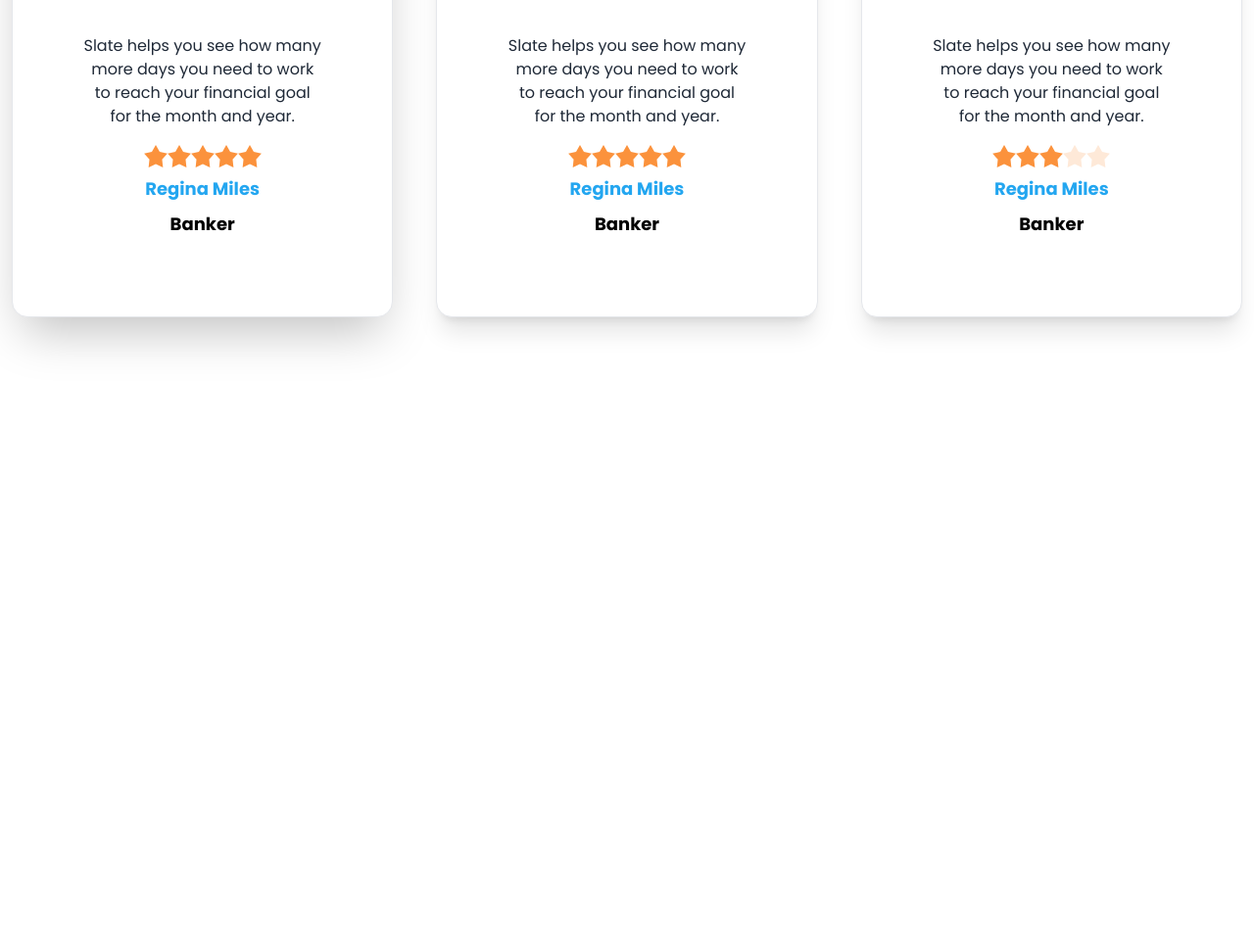
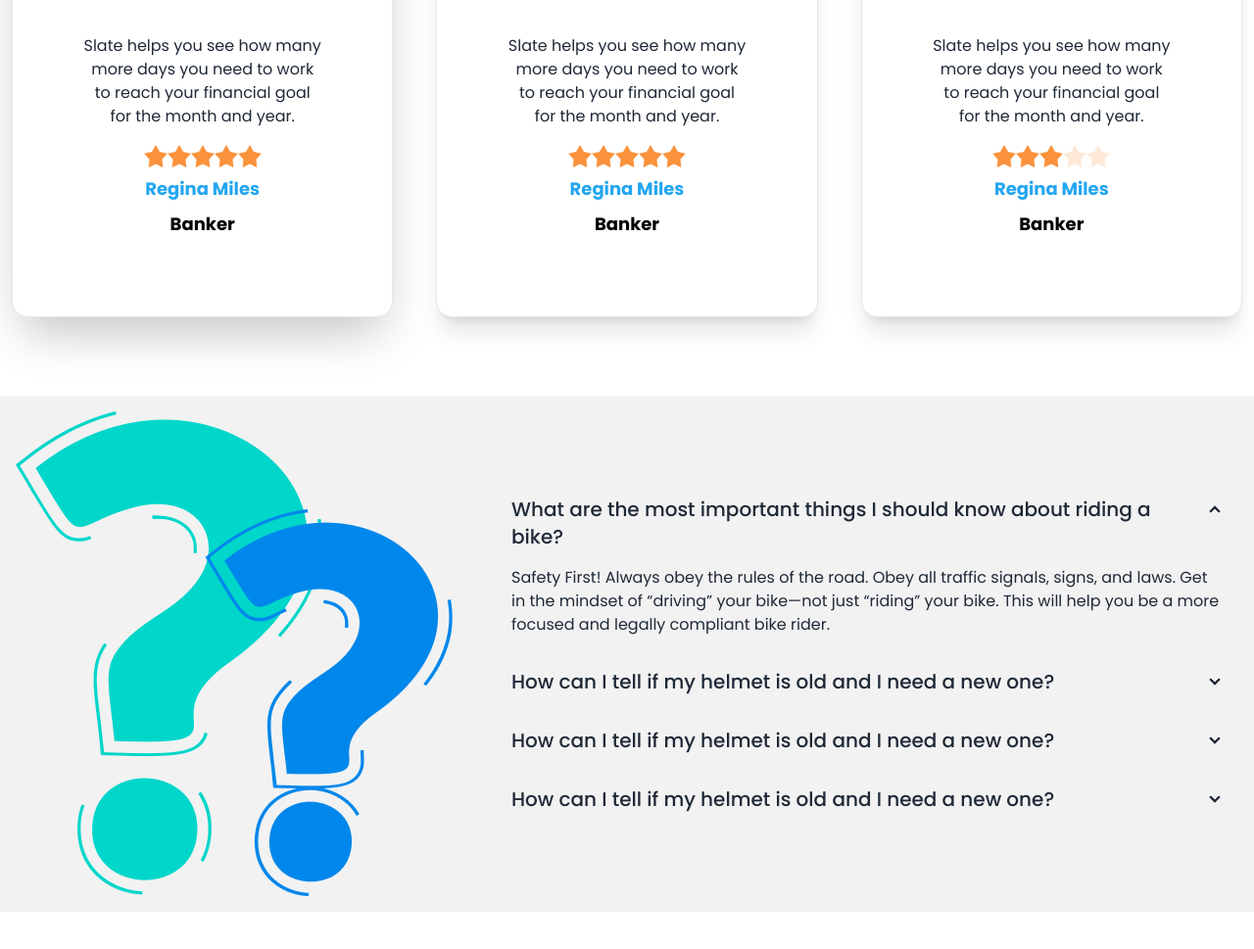
Before and after one commit to AbuBakkarSiddique007/Biker-Zone-Landing-Page, a plain HTML site: page index.html in a window 1280 px wide. Shown: the part 2131-3100 px from the top of the page at 98% size. Before the commit the page ends 2535 px from the top, so only its background shows below. Drawn offline with nearby package versions, Linux system fonts and the light colour scheme.

Commit message:
Update: QNA section

```diff
--- a/index.html
+++ b/index.html
@@ -377,6 +377,66 @@
 
         </section>
 
+        <!-- QNA section  -->
+        <section class="md:container mx-auto my-10">
+
+            <div class="hero bg-base-200">
+                <div class="hero-content flex-col lg:flex-row gap-11">
+                    <img src="./images/others/faq.png" class="rounded-lg" />
+                    <div>
+                        <div class="collapse collapse-arrow bg-base-200">
+                            <input type="radio" name="my-accordion-2" checked="checked" />
+                            <div class="collapse-title text-xl font-medium">What are the most important things I should
+                                know about riding a bike?
+                            </div>
+                            <div class="collapse-content">
+                                <p>Safety First! Always obey the rules of the road. Obey all traffic signals, signs, and
+                                    laws. Get in the mindset of “driving” your bike—not just “riding” your bike. This
+                                    will help you be a more focused and legally compliant bike rider. </p>
+                            </div>
+                        </div>
+                        <div class="collapse collapse-arrow bg-base-200">
+                            <input type="radio" name="my-accordion-2" />
+                            <div class="collapse-title text-xl font-medium">How can I tell if my helmet is old and I
+                                need a
+                                new one?
+                            </div>
+                            <div class="collapse-content">
+                                <p>How can I tell if my helmet is old and I need a
+                                    new one?</p>
+                            </div>
+                        </div>
+
+                        <div class="collapse collapse-arrow bg-base-200">
+                            <input type="radio" name="my-accordion-2" />
+                            <div class="collapse-title text-xl font-medium">How can I tell if my helmet is old and I
+                                need a
+                                new one?
+                            </div>
+                            <div class="collapse-content">
+                                <p>How can I tell if my helmet is old and I need a
+                                    new one?</p>
+                            </div>
+                        </div>
+
+                        <div class="collapse collapse-arrow bg-base-200">
+                            <input type="radio" name="my-accordion-2" />
+                            <div class="collapse-title text-xl font-medium">How can I tell if my helmet is old and I
+                                need a
+                                new one?
+                            </div>
+                            <div class="collapse-content">
+                                <p>How can I tell if my helmet is old and I need a
+                                    new one?</p>
+                            </div>
+                        </div>
+
+                    </div>
+                </div>
+            </div>
+
+        </section>
+
 
 
     </main>
```
